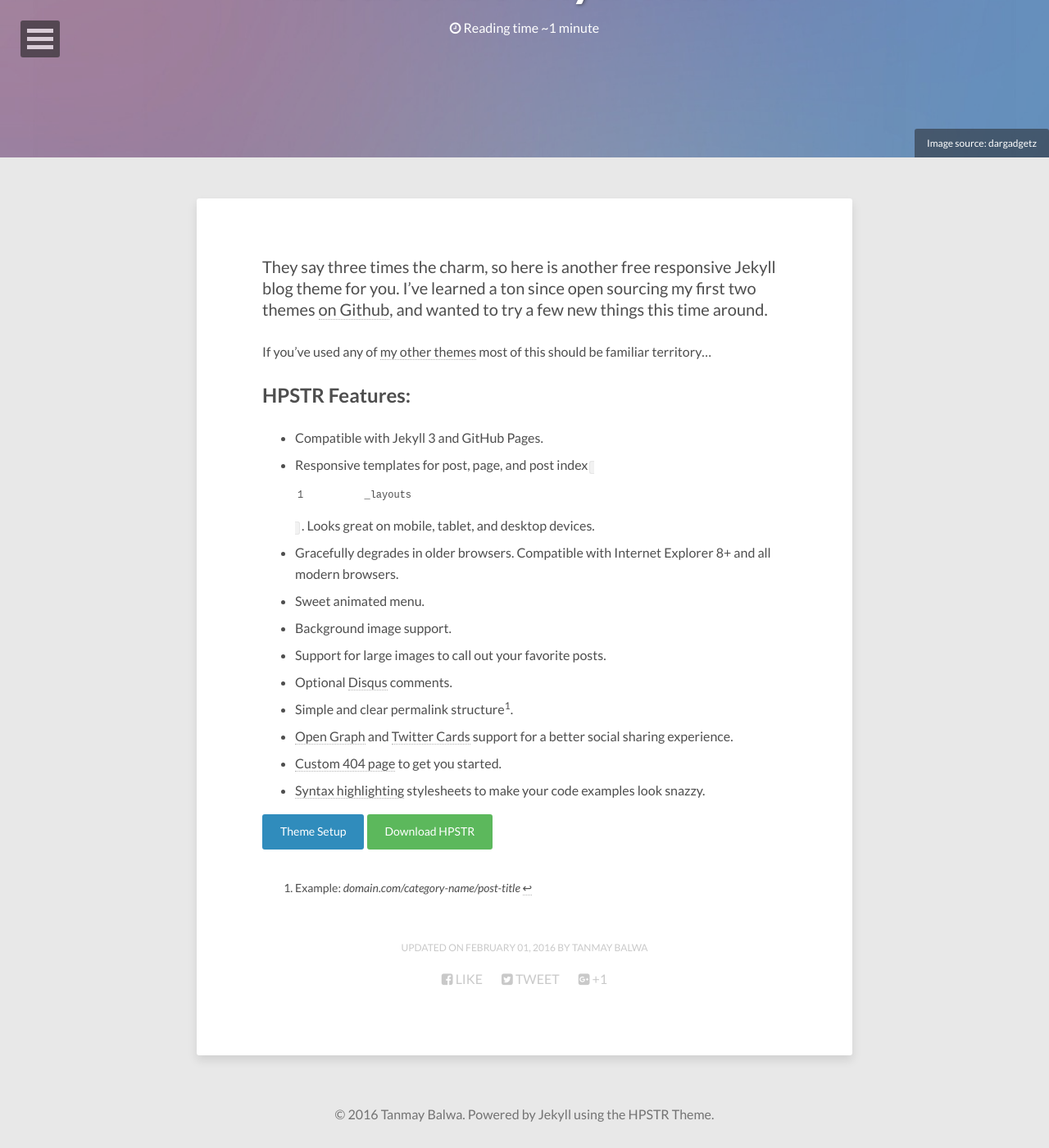
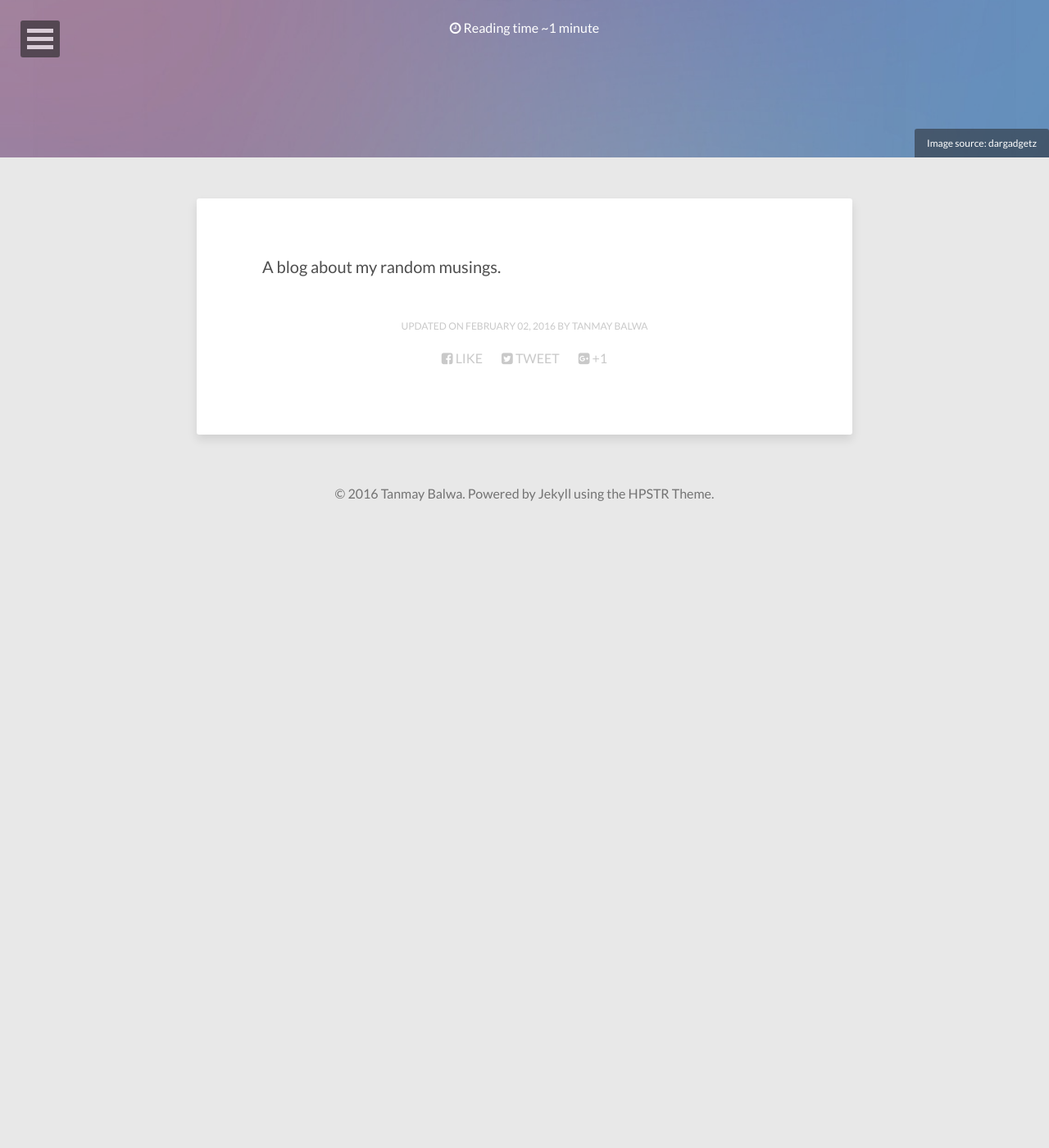
Before and after one commit to balwa/balwa.github.io, a Jekyll site: the page built from about/index.md, in a window 1280 px wide and 1400 px high, scrolled down 208 px. Shown: the whole window at 82% size. Built offline with Jekyll 4.4.1, drawn with Linux system fonts in a browser that asks for light colours; nearby versions of some CDN libraries; after the commit the page ends 900 px from its top, so only the background shows below that; some of the changed text lies outside the part shown.

Commit message:
Customizing about page

```diff
--- a/about/index.md
+++ b/about/index.md
@@ -1,32 +1,11 @@
 ---
 layout: page
-title: About the Jekyll Theme
+title: About
 image:
   feature: abstract-5.jpg
   credit: dargadgetz
   creditlink: http://www.dargadgetz.com/ios-7-abstract-wallpaper-pack-for-iphone-5-and-ipod-touch-retina/
 comments: false
-modified: 2016-02-01
+modified: 2016-02-02
 ---
-
-They say three times the charm, so here is another free responsive Jekyll blog theme for you. I've learned a ton since open sourcing my first two themes [on Github](http://github.com/mmistakes), and wanted to try a few new things this time around.
-
-If you've used any of [my other themes](http://mademistakes.com/work/jekyll-themes/) most of this should be familiar territory...
-
-## HPSTR Features:
-
-* Compatible with Jekyll 3 and GitHub Pages.
-* Responsive templates for post, page, and post index `_layouts`. Looks great on mobile, tablet, and desktop devices.
-* Gracefully degrades in older browsers. Compatible with Internet Explorer 8+ and all modern browsers.
-* Sweet animated menu.
-* Background image support.
-* Support for large images to call out your favorite posts.
-* Optional [Disqus](http://disqus.com) comments.
-* Simple and clear permalink structure[^1].
-* [Open Graph](https://developers.facebook.com/docs/opengraph/) and [Twitter Cards](https://dev.twitter.com/docs/cards) support for a better social sharing experience.
-* [Custom 404 page]({{ site.url }}/404.html) to get you started.
-* [Syntax highlighting]({{ site.url }}/code-highlighting-post/) stylesheets to make your code examples look snazzy.
-
-<div markdown="0"><a href="{{ site.url }}/theme-setup/" class="btn btn-info">Theme Setup</a> <a href="https://github.com/mmistakes/hpstr-jekyll-theme" class="btn btn-success">Download HPSTR</a></div>
-
-[^1]: Example: *domain.com/category-name/post-title*
+A blog about my random musings.
```
Also changed, not shown: _data/navigation.yml (+2 -5 lines), images/avatar.jpg.
